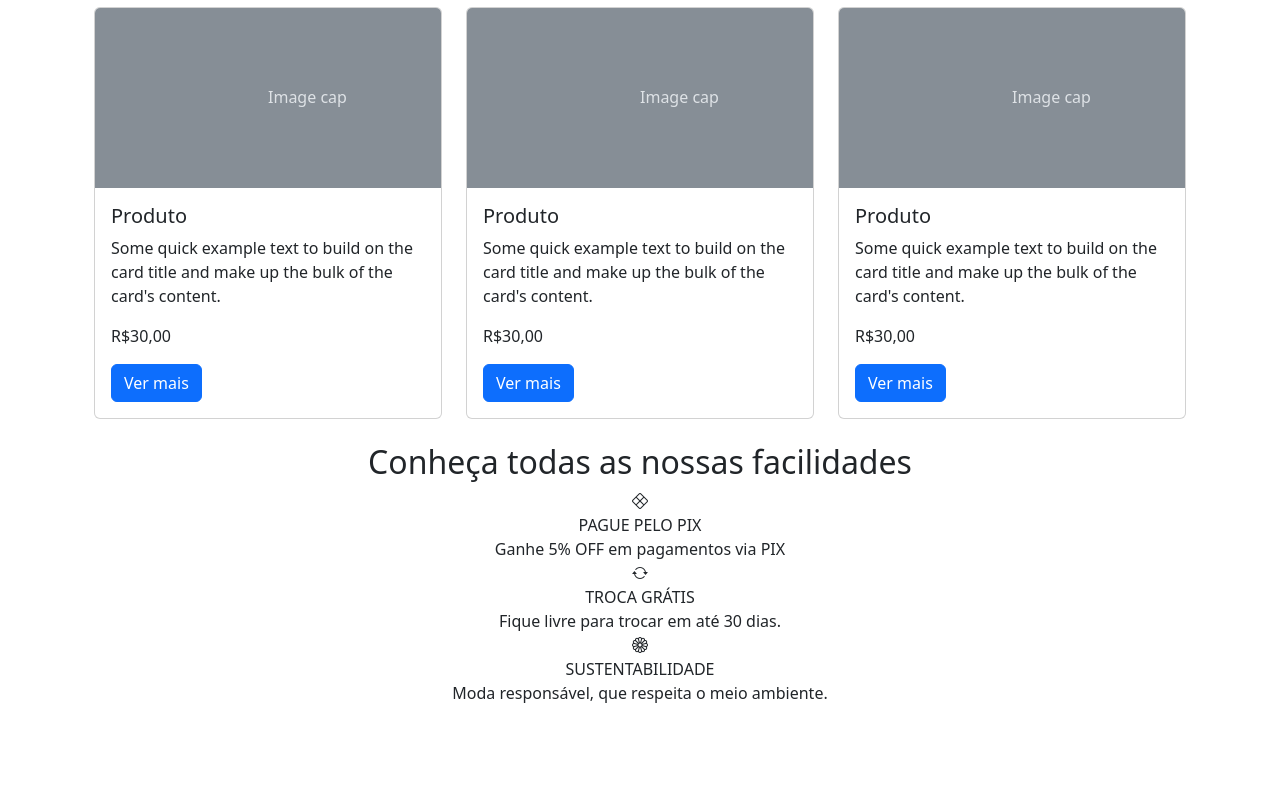
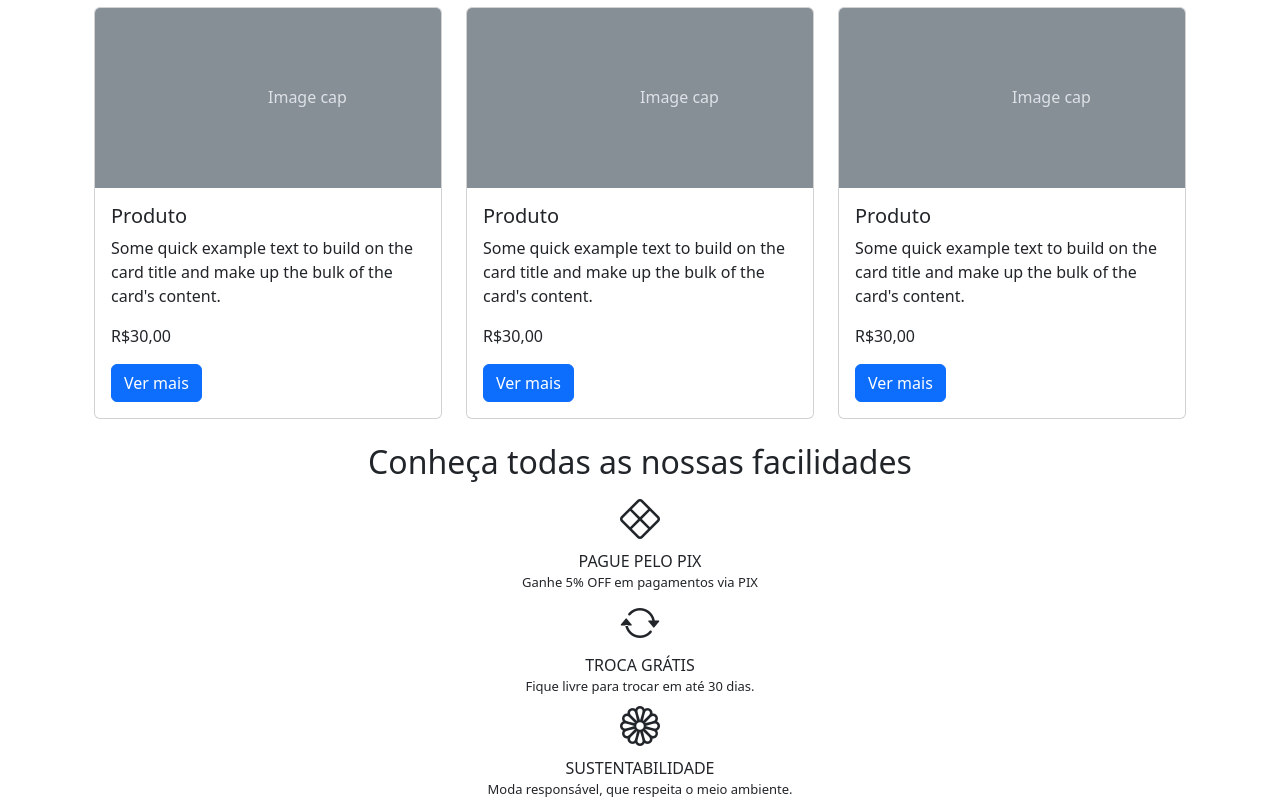
Before and after one commit to rglaubersantiago/meteoro, a plain HTML site: page index.html in a window 1280 px wide. Shown: the part 1241-2041 px from the top of the page. Before the commit the page ends 1946 px from the top, so only its background shows below. Drawn offline with nearby package versions, Linux system fonts and the light colour scheme.

Commit message:
Organizando fonte

```diff
--- /dev/null
+++ b/estilos.css
@@ -0,0 +1,3 @@
+.texto-menor{
+    font-size: 13px
+}
--- a/index.html
+++ b/index.html
@@ -8,7 +8,7 @@
     <link rel="stylesheet" href="https://cdn.jsdelivr.net/npm/bootstrap-icons@1.11.3/font/bootstrap-icons.min.css">
     <link href="https://cdn.jsdelivr.net/npm/bootstrap@5.3.3/dist/css/bootstrap.min.css" rel="stylesheet"
         integrity="sha384-QWTKZyjpPEjISv5WaRU9OFeRpok6YctnYmDr5pNlyT2bRjXh0JMhjY6hW+ALEwIH" crossorigin="anonymous">
-    </script>
+    <link rel="stylesheet" href="estilos.css">
 </head>
 
 <body>
@@ -314,20 +314,20 @@
         <h2>Conheça todas as nossas facilidades</h2>
 
         <div>
-            <div><i class="bi bi-x-diamond"></i></div>
+            <div><i class="bi bi-x-diamond fs-1"></i></div>
             <div>PAGUE PELO PIX</div>
-            <div>Ganhe 5% OFF em
+            <div class="texto-menor">Ganhe 5% OFF em
                 pagamentos via PIX</div>
         </div>
         <div>
-            <div><i class="bi bi-arrow-repeat"></i></div>
+            <div><i class="bi bi-arrow-repeat fs-1"></i></div>
             <div>TROCA GRÁTIS</div>
-            <div>Fique livre para trocar em até 30 dias.</div>
+            <div class="texto-menor">Fique livre para trocar em até 30 dias.</div>
         </div>
         <div>
-            <div><i class="bi bi-flower1"></i></div>
+            <div><i class="bi bi-flower1 fs-1"></i></div>
             <div>SUSTENTABILIDADE</div>
-            <div>Moda responsável, que respeita o meio ambiente.</div>
+            <div class="texto-menor">Moda responsável, que respeita o meio ambiente.</div>
         </div>
     </section>
 
```
